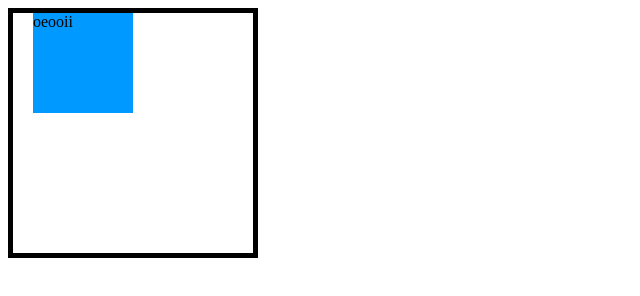
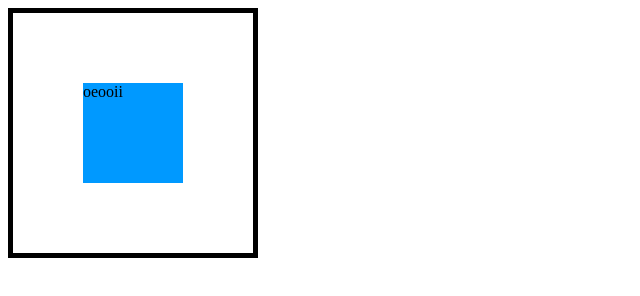
Before and after one commit to antoniodavid/css-projects, a plain HTML site: page index.html in a window 1280 px wide. Shown: the whole page, without its empty margins (0-640 px from the left). Drawn offline with Linux system fonts and the light colour scheme.

Commit message:
modal div center

```diff
--- a/style.css
+++ b/style.css
@@ -10,7 +10,10 @@ section {
     height: 100px;
     position: absolute;
     top: 0;
-    right: 50%;
+    bottom: 0;
+    left: 0;
+    right: 0;
+    margin: auto;
 }
 * {
     box-sizing: border-box;
```
